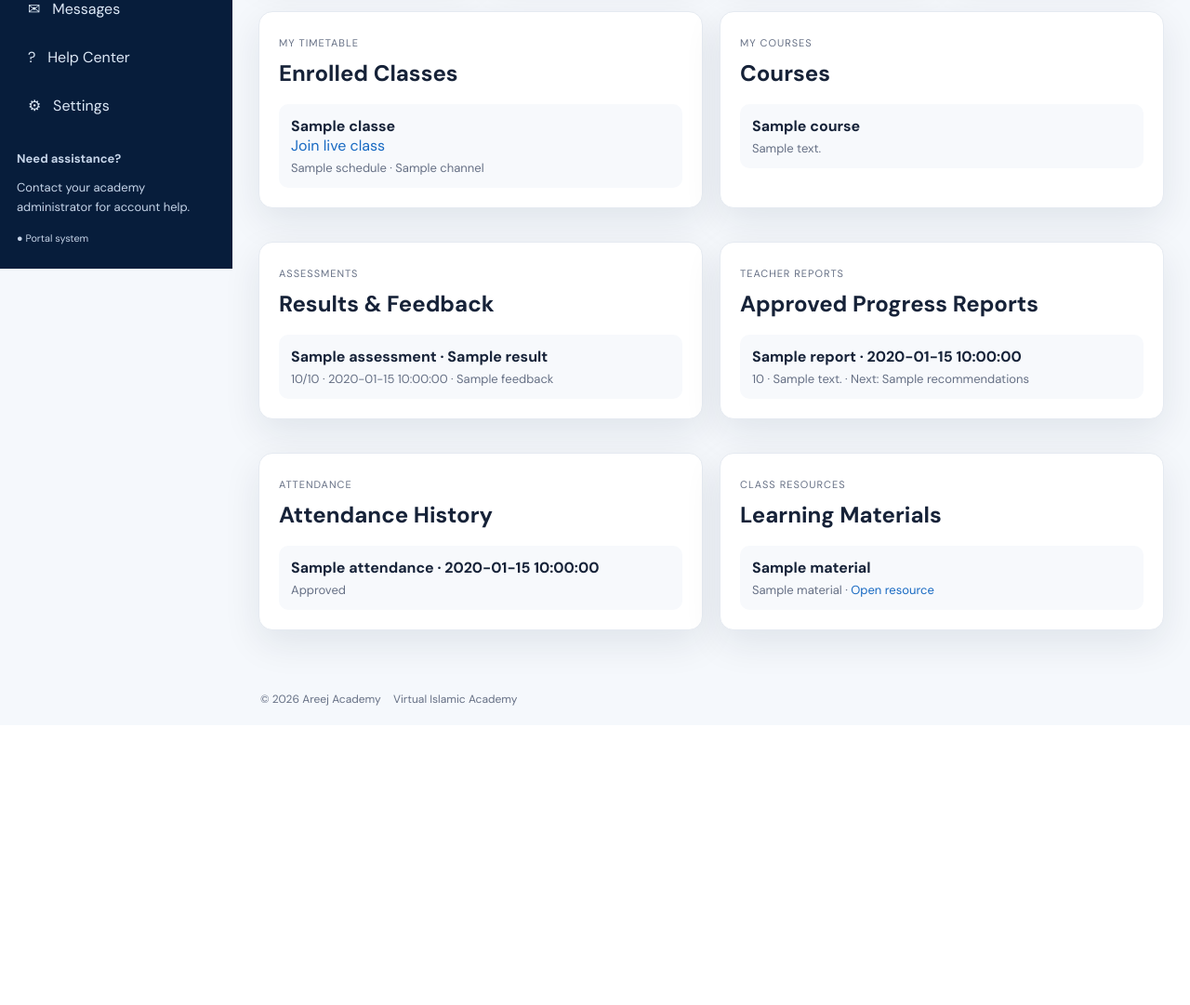
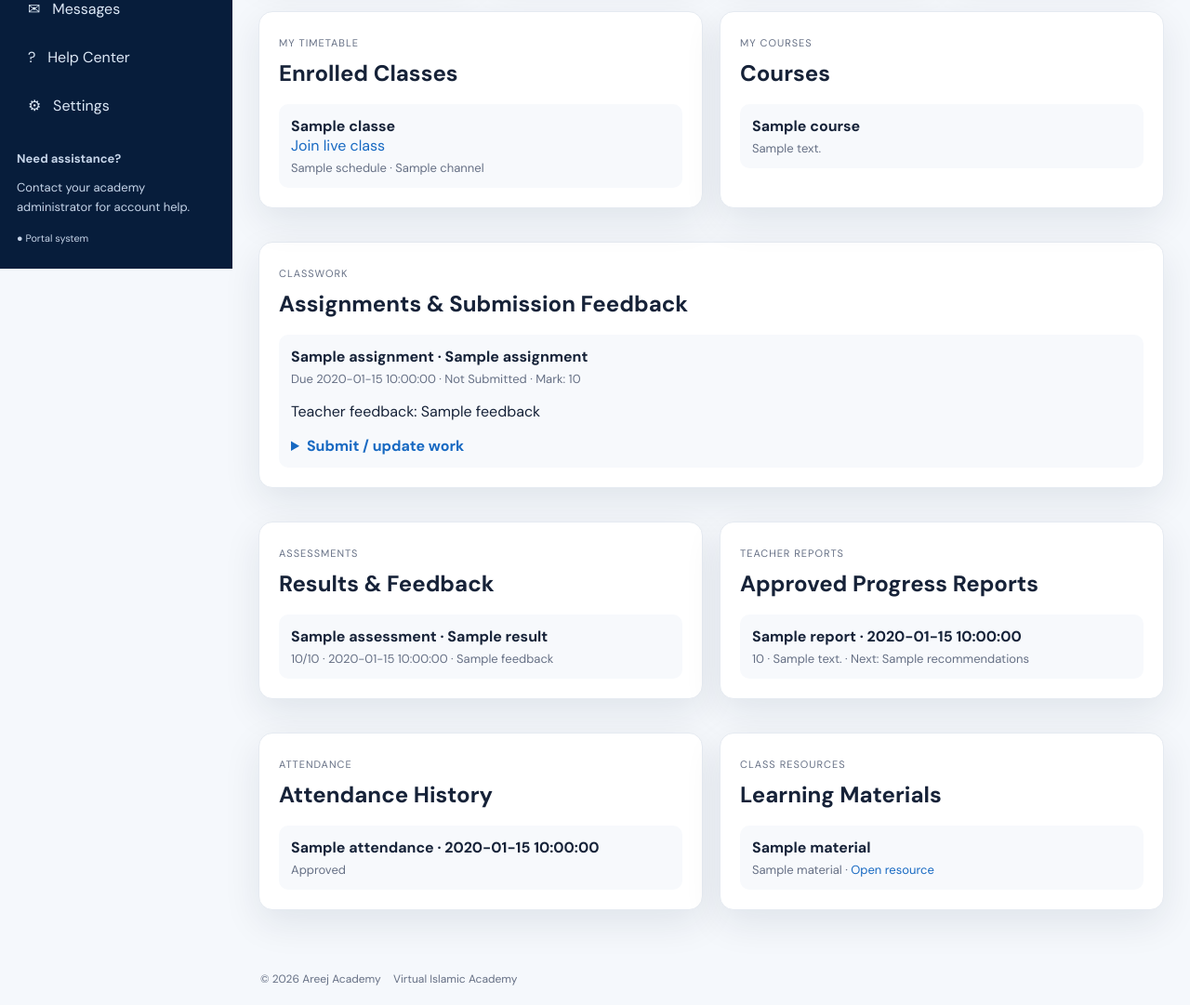
Before and after one commit to fadilu439/areej-virtual-islamic-academy, a Flask app: template templates/student_learning.html in a window 1280 px wide. Shown: the part 511-1592 px from the top of the page at 93% size. Before the commit the page ends 1270 px from the top, so only its background shows below. Run offline with Flask 3, Linux system fonts and the light colour scheme; the template is opened without the code that fills it: most values are stand-ins (such as "Sample title", 1, 10 or a date in 2020).

Commit message:
Show student assignment status and teacher feedback

```diff
--- a/templates/student_learning.html
+++ b/templates/student_learning.html
@@ -16,6 +16,10 @@
 <section class="panel"><small>MY COURSES</small><h2>Courses</h2>
 {% if courses %}<div class="mini-list">{% for c in courses %}<div><strong>{{ c.name }}</strong><span>{{ c.description or 'Course information will be shared by your teacher.' }}</span></div>{% endfor %}</div>{% else %}<p class="muted">No course enrolment has been added yet.</p>{% endif %}
 </section></div>
+<section class="panel"><small>CLASSWORK</small><h2>Assignments & Submission Feedback</h2>
+{% if assignments %}<div class="mini-list">{% for a in assignments %}<div><strong>{{ a.title }} · {{ a.class_name }}</strong><span>Due {{ a.due_date or 'No due date' }} · {{ a.submission_status|default('Not submitted', true)|title }}{% if a.score is not none %} · Mark: {{ a.score }}{% endif %}</span>{% if a.feedback %}<p>Teacher feedback: {{ a.feedback }}</p>{% endif %}
+<details class="portal-details"><summary>Submit / update work</summary><form class="course-form" method="post" action="{{ url_for('submit_assignment') }}" enctype="multipart/form-data"><input type="hidden" name="csrf_token" value="{{ csrf_token }}"><input type="hidden" name="assignment_id" value="{{ a.id }}"><label>Your response</label><textarea name="content" rows="3"></textarea><label>Attach file</label><input type="file" name="submission_file"><button class="btn primary">Submit work</button></form></details></div>{% endfor %}</div>{% else %}<p class="muted">No assignments have been assigned to your enrolled classes.</p>{% endif %}
+</section>
 <div class="columns">
 <section class="panel"><small>ASSESSMENTS</small><h2>Results & Feedback</h2>
 {% if results %}<div class="mini-list">{% for r in results %}<div><strong>{{ r.assessment }} · {{ r.class_name }}</strong><span>{{ r.score }}/{{ r.maximum_score }} · {{ r.created_at }}{% if r.feedback %} · {{ r.feedback }}{% endif %}</span></div>{% endfor %}</div>{% else %}<p class="muted">Results will appear after your teacher records an assessment.</p>{% endif %}
```
